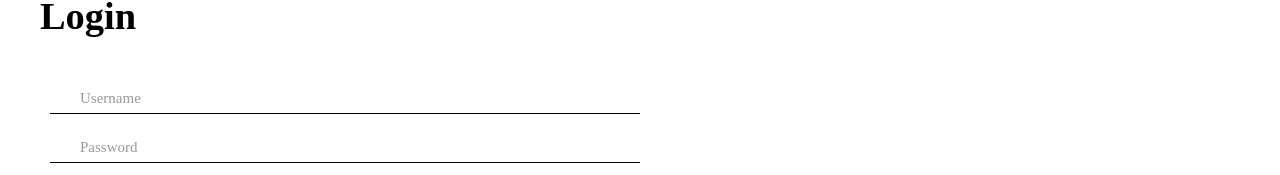
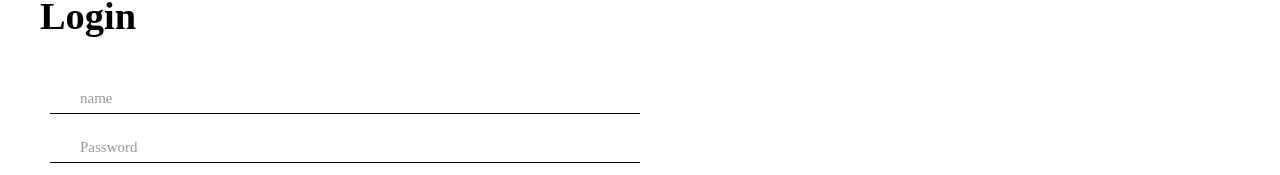
Before and after one commit to LucasRiggilloNK/ecommerce, an Angular app: page /login in a window 1280 px wide. Shown: the part 161-336 px from the top of the page. Built offline with nearby package versions, Linux system fonts and the light colour scheme.

Commit message:
Change login structure

```diff
--- a/src/app/login/login.component.html
+++ b/src/app/login/login.component.html
@@ -4,20 +4,17 @@
     <div class="form-group">
       <input
         type="text"
-        id="username"
-        formControlName="username"
+        id="name"
+        formControlName="name"
         required
         class="form-input"
-        placeholder="Username"
+        placeholder="name"
       />
       <div
-        *ngIf="
-          loginForm.get('username')?.invalid &&
-          loginForm.get('username')?.touched
-        "
+        *ngIf="loginForm.get('name')?.invalid && loginForm.get('name')?.touched"
         class="error-message"
       >
-        *Username is required
+        *name is required
       </div>
     </div>
     <div class="form-group">
--- a/src/app/login/login.component.ts
+++ b/src/app/login/login.component.ts
@@ -18,20 +18,20 @@ export class LoginComponent {
     private router: Router
   ) {
     this.loginForm = this.fb.group({
-      username: ['', Validators.required],
+      name: ['', Validators.required],
       password: ['', Validators.required],
     });
   }
 
   login(): void {
     if (this.loginForm.valid) {
-      const { username, password } = this.loginForm.value;
-      this.authService.login(username, password).subscribe({
+      const { name, password } = this.loginForm.value;
+      this.authService.login(name, password).subscribe({
         next: (success) => {
           if (success) {
             this.router.navigate(['/']);
           } else {
-            this.errorMessage = 'Invalid username or password';
+            this.errorMessage = 'Invalid name or password';
           }
         },
         error: (err) => {
--- a/src/app/services/login/auth.service.ts
+++ b/src/app/services/login/auth.service.ts
@@ -11,9 +11,9 @@ export class AuthService {
 
   constructor(private http: HttpClient) {}
 
-  login(username: string, password: string): Observable<boolean> {
+  login(name: string, password: string): Observable<boolean> {
     return this.http
-      .post<{ token: string }>(`${this.apiUrl}/users`, { username, password })
+      .post<{ token: string }>(`${this.apiUrl}/users`, { name, password })
       .pipe(
         map((response) => {
           localStorage.setItem('auth_token', response.token);
```
Also changed, not shown: src/app/data/users.json (+11 -1 lines).
